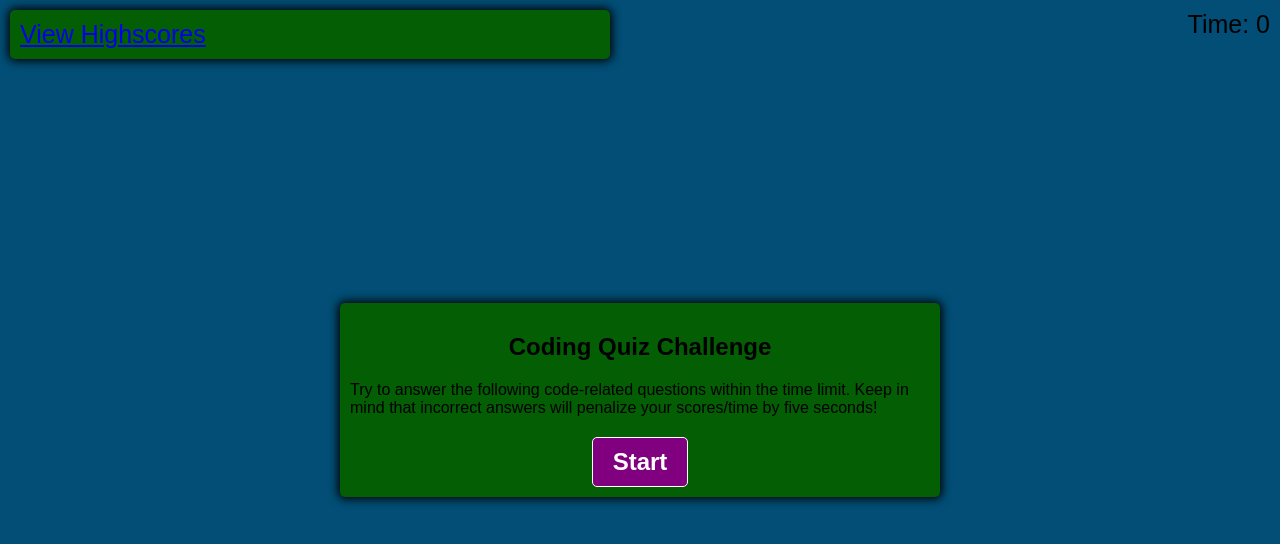
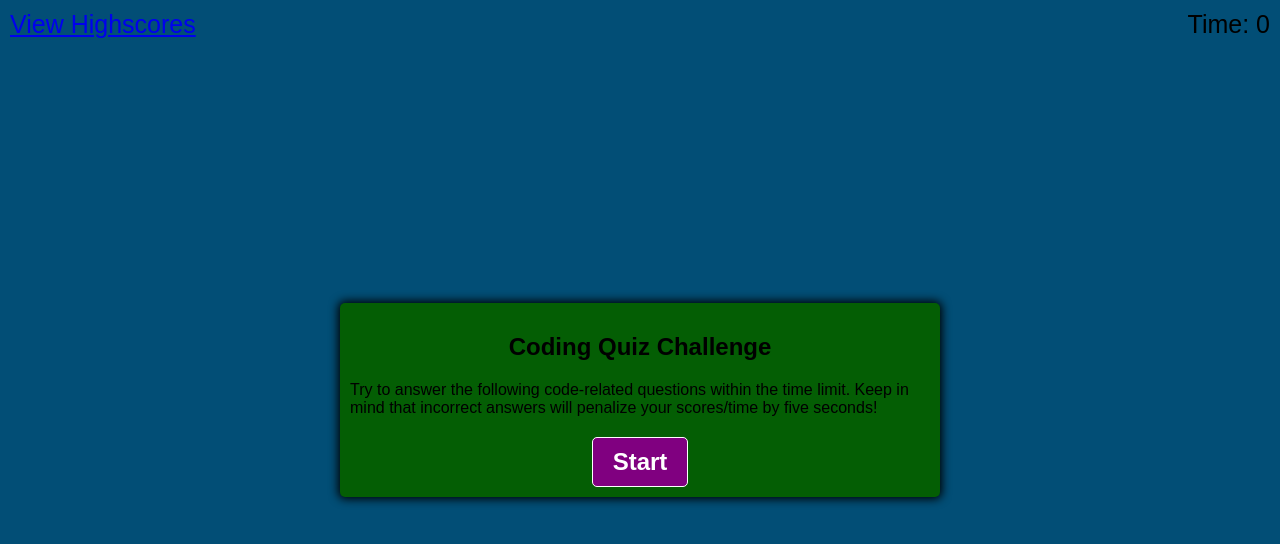
Before and after one commit to mibrahim234/Coding-Quiz, a plain HTML site: page index.html in a window 1280 px wide. Drawn offline with Linux system fonts and the light colour scheme.

Commit message:
fixing color

```diff
--- a/script.js
+++ b/script.js
@@ -95,7 +95,7 @@ function setStatusClass(element, correct) {
 
 function clearStatusClass(element) {
     element.classList.remove('correct');
-    element.classList.remove('wrong!');
+    element.classList.remove('wrong');
 
 };
 
--- a/styles.css
+++ b/styles.css
@@ -76,14 +76,9 @@ nav  {
     align-items: center;
 }
 
-.scores {
-    width: 600px;
-    max-width: 80%;
-    background-color: rgb(4, 94, 4);
-    border-radius: 5px;
-    padding: 10px;
-    box-shadow: 0 0 10px 2px;
-
+.wrapper1 {
+    color: yellow;
+    margin-left: inherit;
 }
 
 .bond {
```
Also changed, not shown: highscores.html (+1 -1 lines).
